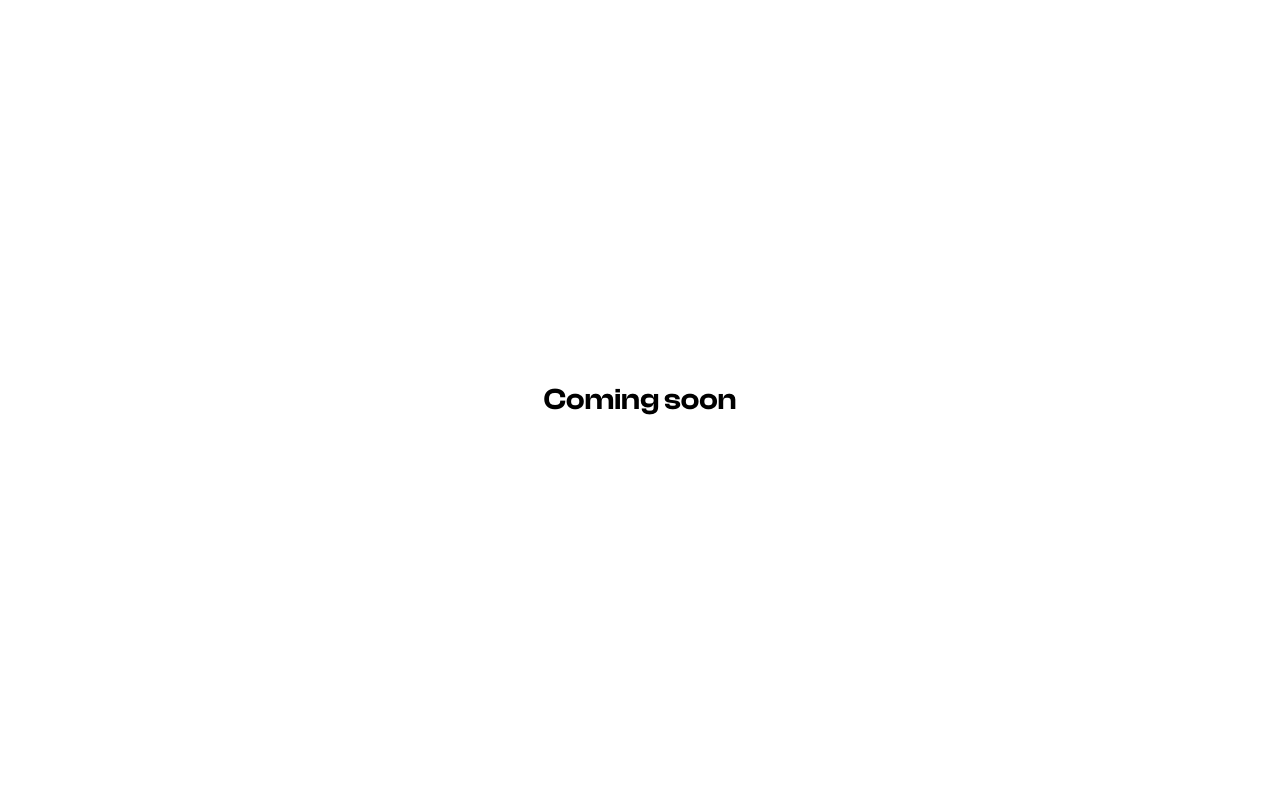
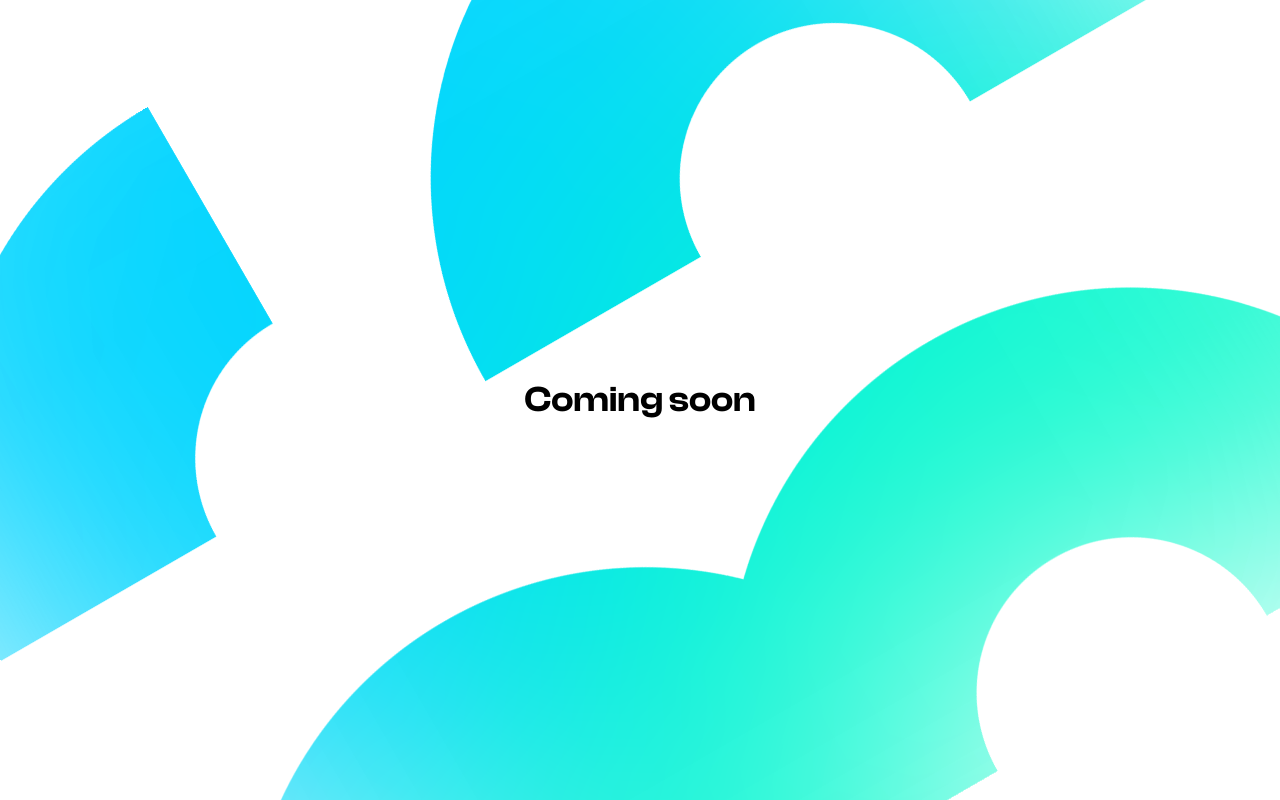
Before and after one commit to comeheral/portfolio-2023, a Next.js app: page / in a window 1280 px wide. Built offline with nearby package versions, Linux system fonts and the light colour scheme; a web font is replaced by a local one.

Commit message:
coming soon homepage

```diff
--- a/src/app/design/page.jsx
+++ b/src/app/design/page.jsx
@@ -11,7 +11,7 @@ export default function DesignSystem() {
 
   return (
     <main className="page-width">
-      <Heading as="h1" size="lg">Titre de niveau 1</Heading>
+      {/* <Heading as="h1" size="lg">Titre de niveau 1</Heading>
       <Heading as="h2" size="md">Titre de niveau 2</Heading>
       <Heading as="h3" size="sm">Titre de niveau 3</Heading>
 
@@ -36,7 +36,7 @@ export default function DesignSystem() {
           image="https://picsum.photos/800"
           tags={projectTags}
           link="/" />
-      </div>
+      </div> */}
     </main>
   )
 }
--- a/src/app/layout.jsx
+++ b/src/app/layout.jsx
@@ -11,7 +11,7 @@ export const metadata = {
 export default function RootLayout({ children }) {
   return (
     <html lang="fr" className="h-full">
-      <body className="h-full">{children}</body>
+      <body className="h-full overflow-hidden">{children}</body>
     </html>
   )
 }
--- a/src/app/page.jsx
+++ b/src/app/page.jsx
@@ -1,4 +1,8 @@
 /* import SectionHero from '@/components/SectionHero'; */
+import Image from 'next/image';
+import gradientLogo from '@/assets/big-gradient-logo.png';
+
+// Animation : animate-[spin_200s_linear_infinite]
 
 function HomePage(){
   /* const buttons = [
@@ -20,7 +24,8 @@ function HomePage(){
 
   return(
     <main className="flex justify-center items-center h-full">
-      <h1 className="text-3xl font-heading">Coming soon</h1>
+      <h1 className="text-4xl font-heading">Coming soon</h1>
+      <Image className="fixed -rotate-[30deg] scale-125 h-full w-auto max-w-none" src={gradientLogo} alt="Gradient logo"/>
     </main>
   )
 }
```
Also changed, not shown: src/assets/big-gradient-logo.png (added).
